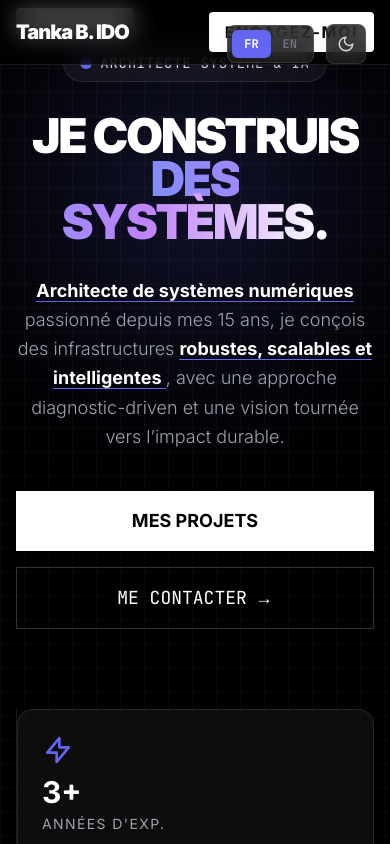
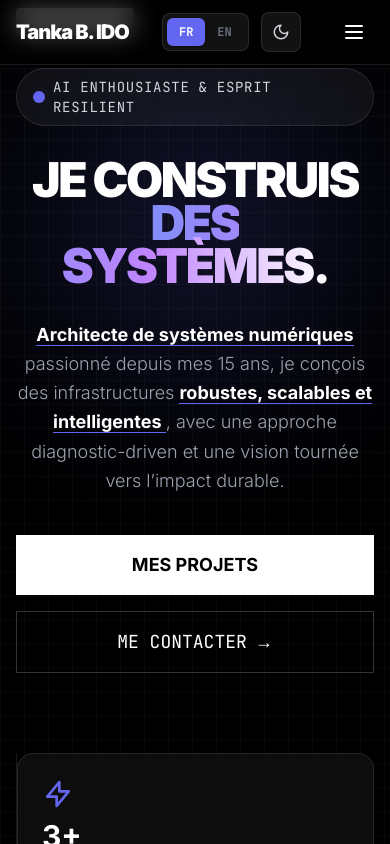
Before and after one commit to IDOEFRAIM/portfolio-tanka, a Next.js app: page /about in a window 390 px wide. Shown: the top 844 px of the page. Built offline with nearby package versions, Linux system fonts and the light colour scheme.

Commit message:
update portfolio-tanka

```diff
--- a/app/[locale]/contact/page.tsx
+++ b/app/[locale]/contact/page.tsx
@@ -114,7 +114,7 @@ export default function ContactPage({ params }: Props) {
                   <input
                     type="text"
                     className="w-full bg-gray-50 dark:bg-white/5 border border-gray-200 dark:border-white/10 p-4 rounded text-slate-900 dark:text-white focus:outline-none focus:border-primary focus:ring-1 focus:ring-primary transition-all"
-                    placeholder="John Doe"
+                    placeholder="Tanka IDO"
                   />
                 </div>
 
@@ -126,7 +126,7 @@ export default function ContactPage({ params }: Props) {
                   <input
                     type="email"
                     className="w-full bg-gray-50 dark:bg-white/5 border border-gray-200 dark:border-white/10 p-4 rounded text-slate-900 dark:text-white focus:outline-none focus:border-primary focus:ring-1 focus:ring-primary transition-all"
-                    placeholder="john@company.com"
+                    placeholder="ido@numix.com"
                   />
                 </div>
 
@@ -138,7 +138,7 @@ export default function ContactPage({ params }: Props) {
                   <textarea
                     rows={5}
                     className="w-full bg-gray-50 dark:bg-white/5 border border-gray-200 dark:border-white/10 p-4 rounded text-slate-900 dark:text-white focus:outline-none focus:border-primary focus:ring-1 focus:ring-primary transition-all resize-none"
-                    placeholder="..."
+                    placeholder="Tu as une question ou un projet en tête ? C'est simple, ecris moi!"
                   />
                 </div>
 
--- a/app/[locale]/layout.tsx
+++ b/app/[locale]/layout.tsx
@@ -53,10 +53,10 @@ export default async function LocaleLayout({
             enableSystem
             disableTransitionOnChange
           >
-            {/* Barre de réglages (Langue + Thème) */}
+            {/* Barre de réglages (Langue + Thème)
            <div className="fixed top-20 right-4 z-[60]">
               <SettingsBar />
-          </div>
+          </div> */}
 
             {/* ✅ Navbar globale */}
             <NavBar />
--- a/app/[locale]/page.tsx
+++ b/app/[locale]/page.tsx
@@ -6,7 +6,7 @@ import { Hero, Philosophy, Categories, FinalCTA, HookProject } from "../../compo
 
 const Page = () => {
   return (
-    <main className="bg-black min-h-screen flex flex-col">
+    <main className="bg-black min-h-screen flex flex-col mt-6">
       <Hero />
       <Philosophy />
       <Categories />
--- a/components_/NavBar.tsx
+++ b/components_/NavBar.tsx
@@ -1,8 +1,13 @@
-import Link from 'next/link';
-import { useTranslations } from 'next-intl';
+"use client";
+
+import Link from "next/link";
+import { useTranslations } from "next-intl";
+import { useState } from "react";
+import SettingsBar from "./SettingsBar";
 
 const NavBar = () => {
-  const t = useTranslations('Navbar');
+  const t = useTranslations("Navbar");
+  const [isOpen, setIsOpen] = useState(false);
 
   return (
     <nav className="fixed top-0 left-0 right-0 z-50 bg-white/70 dark:bg-black/70 backdrop-blur-md border-b border-gray-200 dark:border-white/10 transition-colors duration-300">
@@ -13,34 +18,89 @@ const NavBar = () => {
           href="/"
           className="text-xl font-black tracking-tighter text-slate-900 dark:text-white hover:text-primary transition-colors"
         >
-          {t('logo')}
+          {t("logo")}
         </Link>
 
-        {/* Links */}
+        {/* Desktop Links */}
         <div className="hidden md:flex items-center gap-8 font-mono text-sm uppercase tracking-widest">
           <Link href="/" className="hover:text-primary transition-colors">
-            {t('home')}
+            {t("home")}
           </Link>
           <Link href="/projects" className="hover:text-primary transition-colors">
-            {t('projects')}
+            {t("projects")}
           </Link>
           <Link href="/about" className="hover:text-primary transition-colors">
-            {t('about')}
+            {t("about")}
           </Link>
           <Link href="/contact" className="hover:text-primary transition-colors">
-            {t('contact')}
+            {t("contact")}
           </Link>
         </div>
-
-        {/* Bouton CTA */}
+        <SettingsBar />
+        {/* CTA */}
         <Link
           href="https://wa.me/+2120782901759"
-          target='_blank'
-          className="px-4 py-2 bg-slate-900 dark:bg-white text-white dark:text-black font-bold uppercase tracking-widest rounded hover:bg-primary dark:hover:bg-primary hover:text-white transition-all duration-300 shadow-md"
+          target="_blank"
+          className="hidden md:inline px-4 py-2 bg-slate-900 dark:bg-white text-white dark:text-black font-bold uppercase tracking-widest rounded hover:bg-primary dark:hover:bg-primary hover:text-white transition-all duration-300 shadow-md"
         >
-          {t('cta')}
+          {t("cta")}
         </Link>
+
+        {/* Mobile Hamburger */}
+        <button
+          className="md:hidden p-2 rounded hover:bg-gray-200 dark:hover:bg-gray-800"
+          onClick={() => setIsOpen(!isOpen)}
+        >
+          {/* Icône simple */}
+          <svg
+            className="w-6 h-6 text-slate-900 dark:text-white"
+            fill="none"
+            stroke="currentColor"
+            viewBox="0 0 24 24"
+          >
+            {isOpen ? (
+              <path
+                strokeLinecap="round"
+                strokeLinejoin="round"
+                strokeWidth={2}
+                d="M6 18L18 6M6 6l12 12"
+              />
+            ) : (
+              <path
+                strokeLinecap="round"
+                strokeLinejoin="round"
+                strokeWidth={2}
+                d="M4 6h16M4 12h16M4 18h16"
+              />
+            )}
+          </svg>
+        </button>
       </div>
+
+      {/* Mobile Menu */}
+      {isOpen && (
+        <div className="md:hidden bg-white dark:bg-black border-t border-gray-200 dark:border-white/10 px-4 py-3 space-y-2">
+          <Link href="/" className="block hover:text-primary">
+            {t("home")}
+          </Link>
+          <Link href="/projects" className="block hover:text-primary">
+            {t("projects")}
+          </Link>
+          <Link href="/about" className="block hover:text-primary">
+            {t("about")}
+          </Link>
+          <Link href="/contact" className="block hover:text-primary">
+            {t("contact")}
+          </Link>
+          <Link
+            href="https://wa.me/+2120782901759"
+            target="_blank"
+            className="block px-4 py-2 bg-slate-900 dark:bg-white text-white dark:text-black font-bold uppercase tracking-widest rounded hover:bg-primary dark:hover:bg-primary hover:text-white transition-all duration-300 shadow-md"
+          >
+            {t("cta")}
+          </Link>
+        </div>
+      )}
     </nav>
   );
 };
--- a/components_/SettingsBar.tsx
+++ b/components_/SettingsBar.tsx
@@ -34,7 +34,7 @@ const SettingsBar = () => {
   if (!mounted) return null;
 
   return (
-    <div className="fixed top-6 right-6 z-50 flex items-center gap-3">
+    <div className=" flex items-center gap-3">
 
       {/* --- BLOC LANGUE --- */}
       <div className="flex p-1 bg-white/80 dark:bg-neutral-900/80 backdrop-blur-md border border-gray-200 dark:border-white/10 rounded-lg shadow-lg transition-colors">
--- a/messages/en.json
+++ b/messages/en.json
@@ -14,7 +14,7 @@
     "contact": "Contact"
   },
   "Hero": {
-    "badge": "System & AI Architect",
+    "badge": "AI Enthusiast & Mind-Driven Engineer",
     "title_line1": "I BUILD",
     "title_line2": "SYSTEMS.",
     "description": "<bold>System architect</bold> passionate since I was 15, I design <bold>robust, scalable and intelligent</bold> infrastructures with a diagnostic-driven approach and a vision focused on sustainable impact.",
--- a/messages/fr.json
+++ b/messages/fr.json
@@ -14,7 +14,7 @@
     "contact": "Contact"
   },
   "Hero": {
-    "badge": "Architecte Système & IA",
+    "badge": "AI Enthousiaste & Esprit Resilient",
     "title_line1": "JE CONSTRUIS",
     "title_line2": "DES SYSTÈMES.",
     "description": "<bold>Architecte de systèmes numériques </bold>  passionné depuis mes 15 ans, je conçois des infrastructures <bold>  robustes, scalables et intelligentes </bold> , avec une approche diagnostic-driven et une vision tournée vers l’impact durable.",
```
